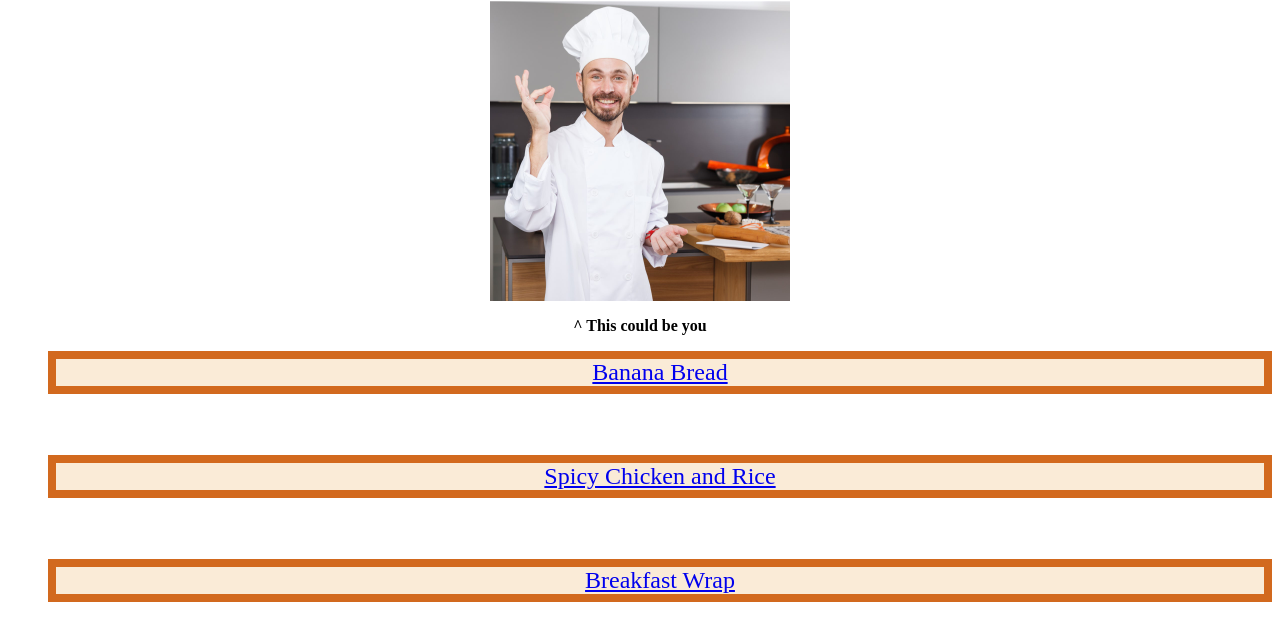
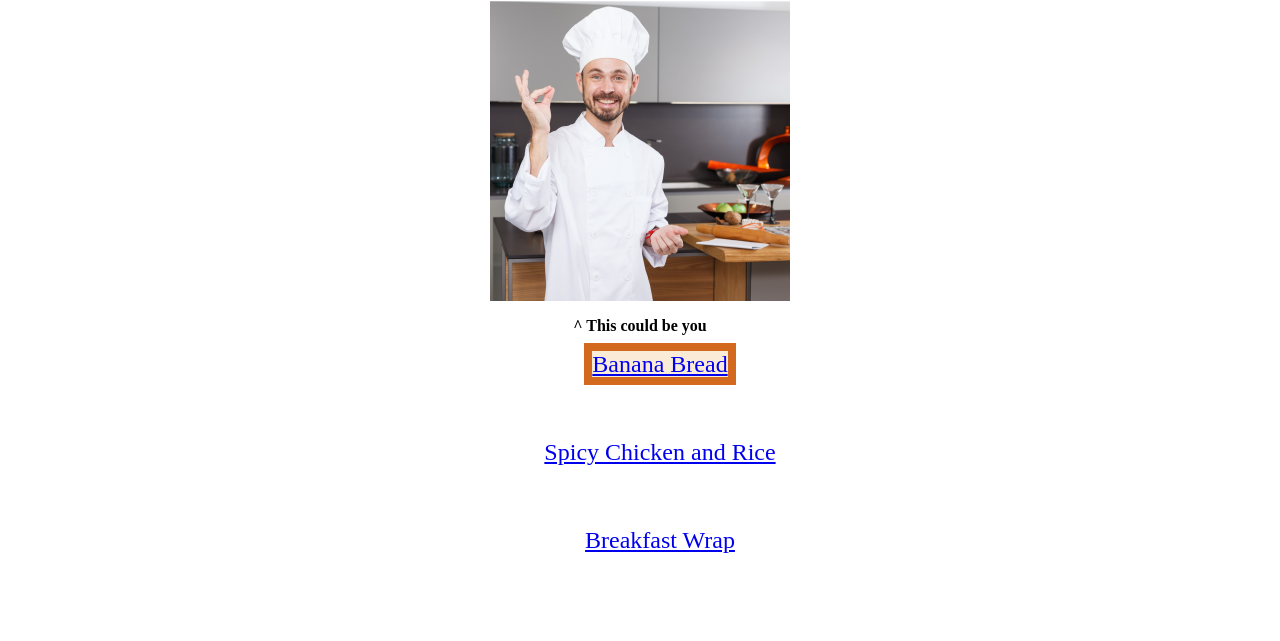
Before and after one commit to Eliott01/odin-recipes, a plain HTML site: page index.html in a window 1280 px wide. In both pictures the pointer is over the link "Banana Bread". Shown: the part 79-720 px from the top of the page. Drawn offline with Linux system fonts and the light colour scheme.

Commit message:
add hover to links

```diff
--- a/styles.css
+++ b/styles.css
@@ -14,10 +14,14 @@
     margin-bottom: 5%;
     display: block;
     font-size: x-large;
+    text-align: center;
+}
+
+a:hover{
     border: 8px solid chocolate;
-    text-align: center;
     background-color: antiquewhite;
 }
+
 
 #intro {
     text-align: center;
@@ -26,3 +30,8 @@
 .sections {
     color: chocolate;
 }
+
+a:hover{
+    border: 8px solid chocolate;
+    background-color: antiquewhite;
+}
```
